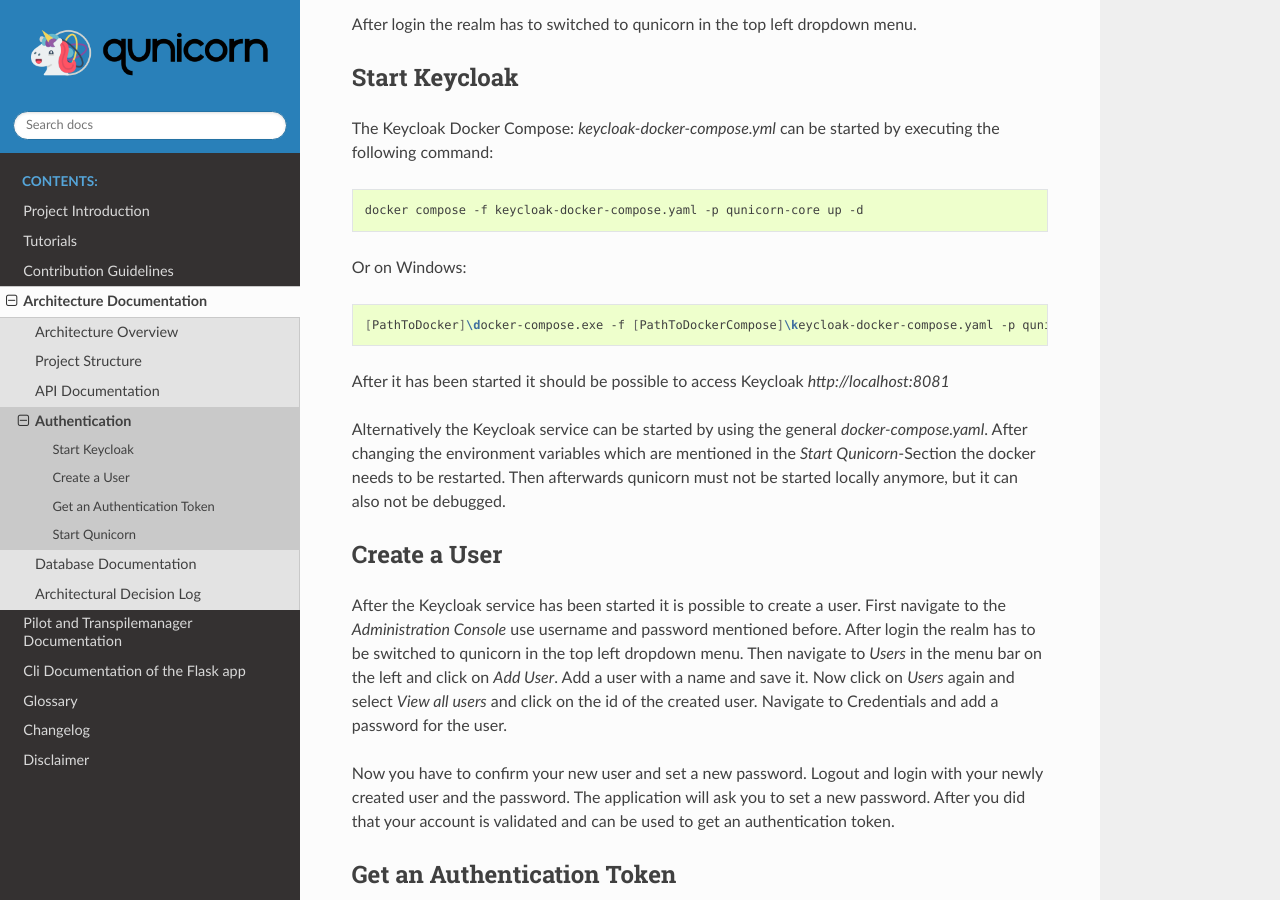
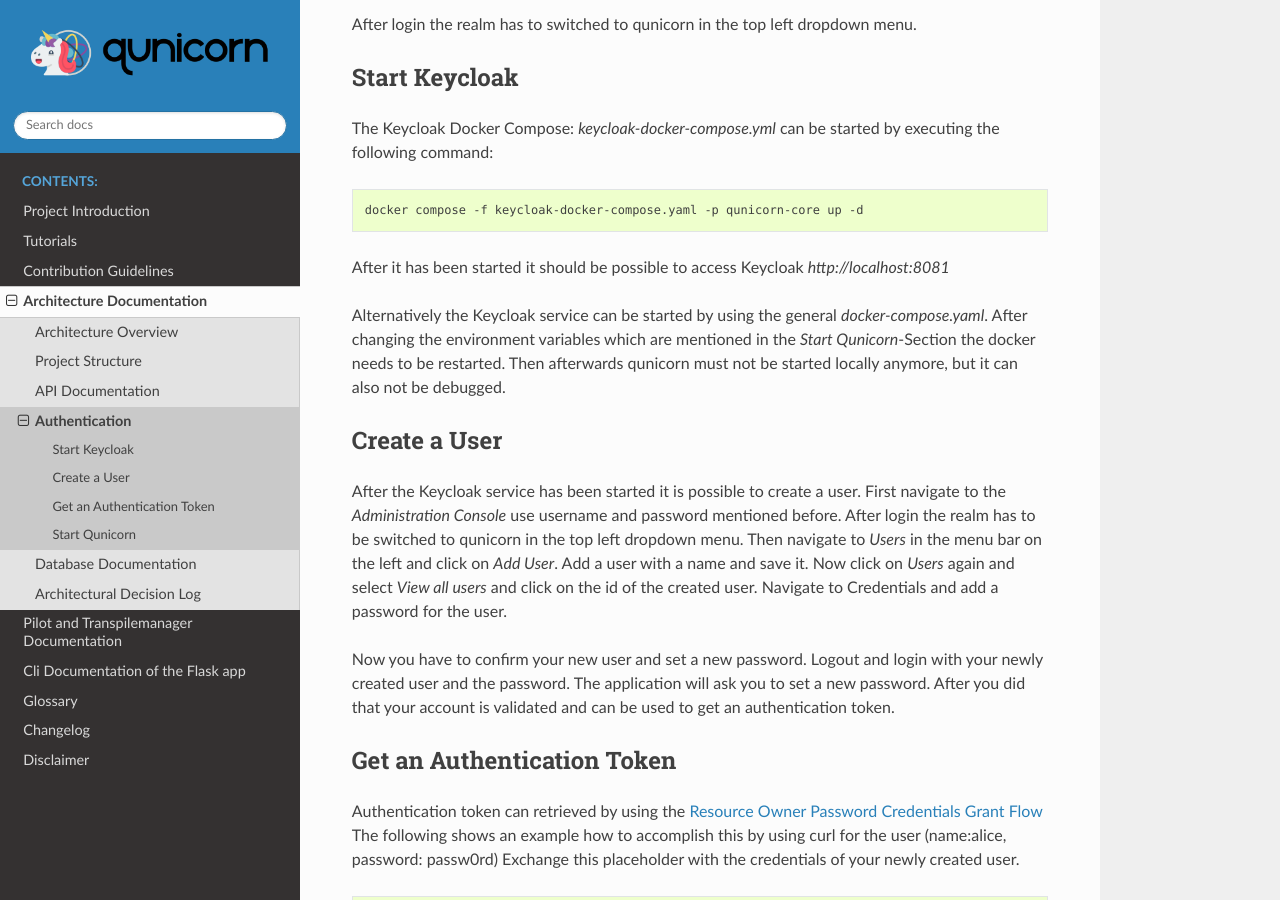
Before and after one commit to qunicorn/qunicorn-core, a Sphinx documentation site: the page built from docs/architecture_documentation/authentication.rst, in a window 1280 px wide and 900 px high, scrolled down 339 px. Built offline with Sphinx 7.4.7 and the Read the Docs theme 2.0.0, drawn with Linux system fonts in a browser that asks for light colours; pages that are not in the unit, such as notebooks, are missing from menus.

Commit message:
Removed Windows docker compose command

```diff
--- a/docs/architecture_documentation/authentication.rst
+++ b/docs/architecture_documentation/authentication.rst
@@ -19,12 +19,6 @@ The Keycloak Docker Compose: `keycloak-docker-compose.yml` can be started by exe
 .. code-block:: bash
 
     docker compose -f keycloak-docker-compose.yaml -p qunicorn-core up -d
-
-Or on Windows:
-
-.. code-block:: bash
-
-    [PathToDocker]\docker-compose.exe -f [PathToDockerCompose]\keycloak-docker-compose.yaml -p qunicorn-core up -d
 
 After it has been started it should be possible to access Keycloak `http://localhost:8081`
 
```
